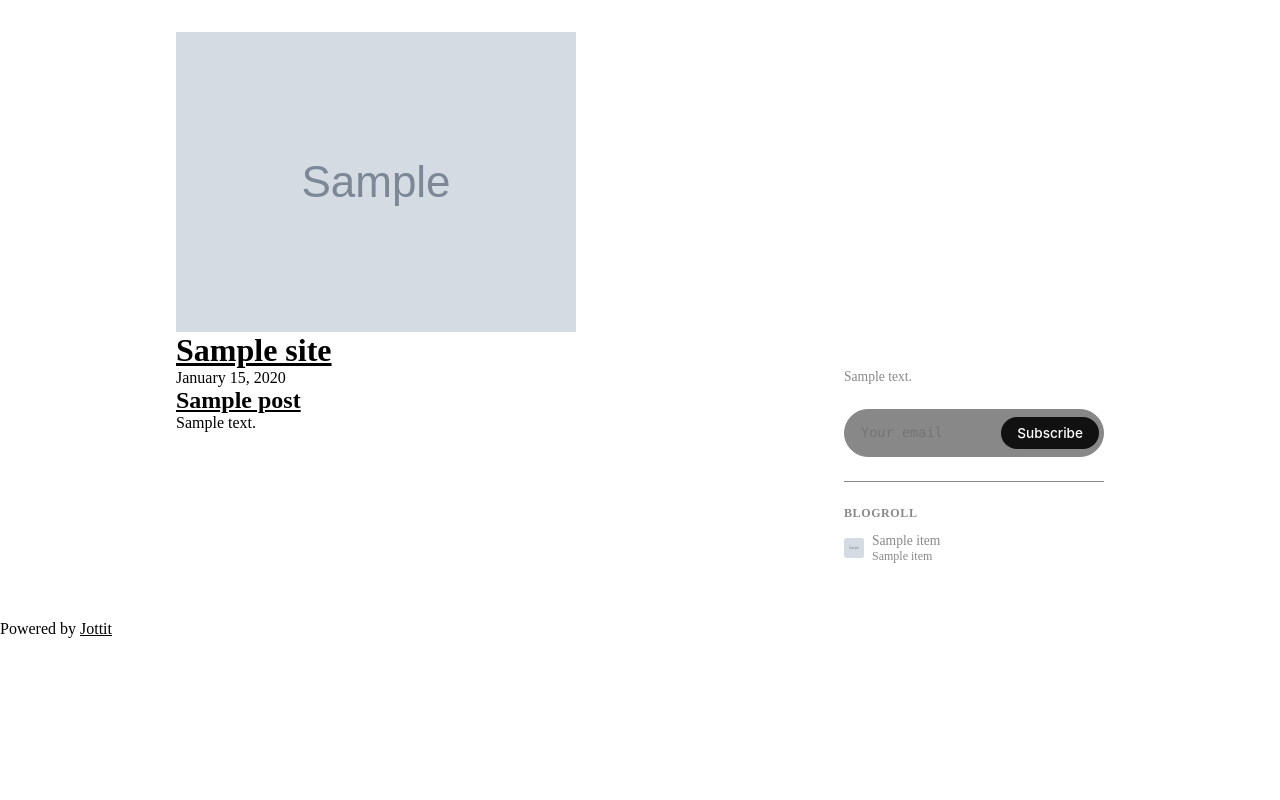
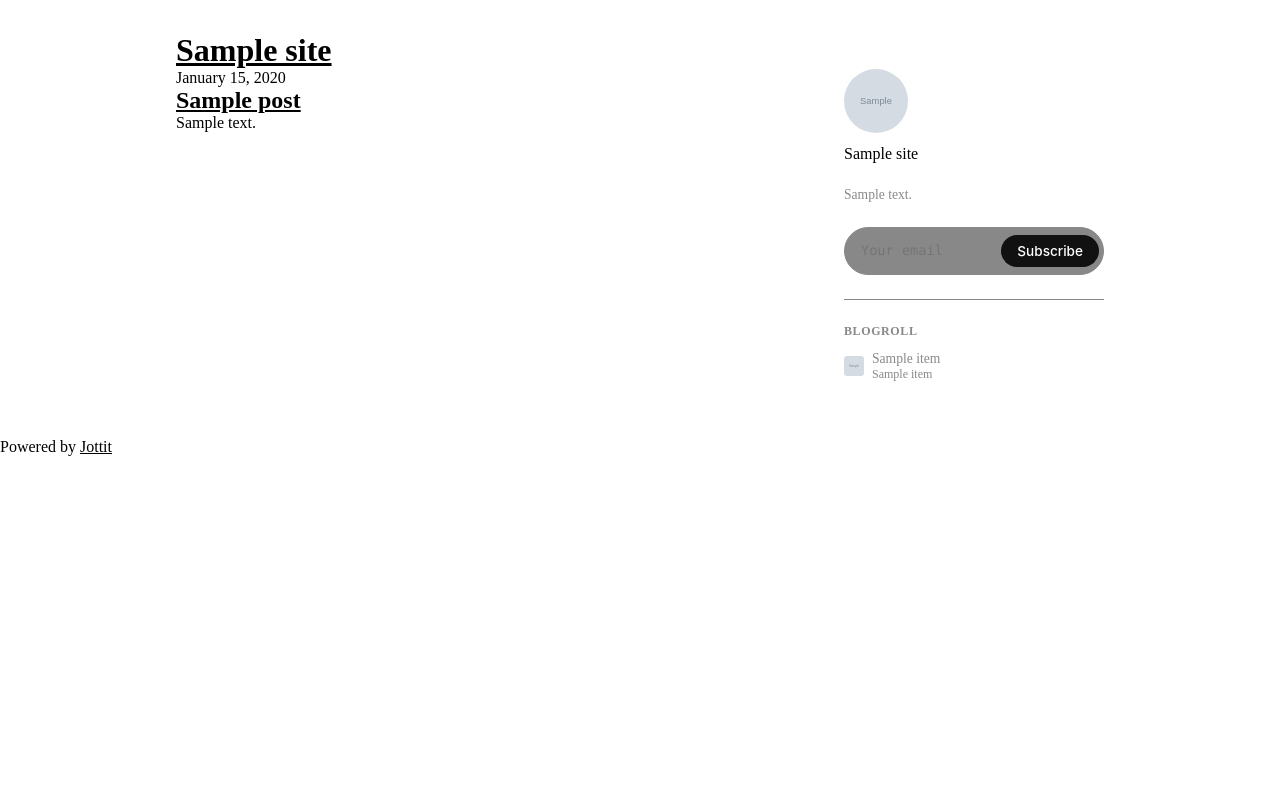
Before and after one commit to Jottit/tinypost, a Flask app: template templates/site.html in a window 1280 px wide. Run offline with Flask 3, Linux system fonts and the light colour scheme; the template is opened without the code that fills it: most values are stand-ins (such as "Sample title", 1, 10 or a date in 2020); grey boxes marked "Sample" are stand-in pictures; some libraries are stand-ins or nearby versions.

Commit message:
redesign empty state, navigation, and sidebar layout

```diff
--- a/routes.py
+++ b/routes.py
@@ -413,7 +413,7 @@ def settings():
 
     update_site(site["id"], title, bio or None, license=license, social_links=social_links)
     update_blogroll(site["id"], blogroll_items)
-    return redirect("/")
+    return redirect("/settings")
 
 
 @app.route("/settings/avatar", methods=["POST"])
--- a/static/base.css
+++ b/static/base.css
@@ -134,7 +134,7 @@ table {
   --site-accent: var(--text-bright);
   --site-font-size: var(--text-base);
   --site-leading: var(--leading-normal);
-  --site-measure: var(--measure);
+  --site-measure: 40rem;
   --editor-measure: 700px;
   --content-width: 60rem;
 }
@@ -236,6 +236,12 @@ main {
   main {
     padding-top: var(--space-6);
   }
+}
+
+article {
+  max-width: var(--site-measure);
+  margin-left: auto;
+  margin-right: auto;
 }
 
 /* ── 5. Avatar settings ──────────────── */
@@ -887,6 +893,7 @@ main {
   justify-content: center;
   width: 30px;
   height: 30px;
+  white-space: nowrap;
   border-radius: var(--radius-full);
   border: 1px solid var(--site-text-muted);
   font-size: var(--text-sm);
@@ -894,6 +901,12 @@ main {
   vertical-align: middle;
   line-height: 1;
   transition: color var(--speed-fast), border-color var(--speed-fast);
+}
+
+.page-nav-add--pill {
+  width: auto;
+  padding: var(--space-2) var(--space-3);
+  border-radius: var(--radius-pill);
 }
 
 .page-nav-add:hover {
@@ -910,10 +923,10 @@ main {
 
 input.page-nav-add-input {
   position: absolute;
-  right: calc(100% + var(--space-3));
+  left: calc(100% + var(--space-3));
   top: 50%;
-  transform: translateY(-50%) translateX(4px);
-  width: 200px;
+  transform: translateY(-50%) translateX(-4px);
+  width: 10ch;
   padding: var(--space-1) var(--space-3);
   font-size: var(--text-sm);
   border-radius: var(--radius-pill);
@@ -1042,6 +1055,19 @@ input.page-nav-add-input.active {
   top: var(--space-6);
 }
 
+.sidebar-avatar {
+  display: block;
+  width: 64px;
+  height: 64px;
+  border-radius: var(--radius-full);
+  margin-bottom: var(--space-3);
+}
+
+.sidebar-title {
+  font-weight: var(--weight-semibold);
+  margin-bottom: var(--space-5);
+}
+
 .sidebar-bio {
   font-size: var(--text-sm);
   color: var(--site-text-muted);
@@ -1136,7 +1162,13 @@ input.page-nav-add-input.active {
 /* ── Empty state ─────────────────────── */
 .empty-state {
   text-align: center;
-  padding: var(--space-10) 0;
+  padding: var(--space-6) 0;
+}
+
+.empty-state-text {
+  font-size: var(--text-lg);
+  color: var(--site-text-muted);
+  margin-bottom: var(--space-5);
 }
 
 /* ── Blogroll editor ─────────────────── */
--- a/templates/site.html
+++ b/templates/site.html
@@ -26,20 +26,20 @@
               <p class="draft-label text-center">Draft</p>
             {% endif %}
             <div class="p-summary post-body">{{ post.body | truncatewords(25) | markdown }}</div>
-            {% if not blogroll and post.body.split()|length > 25 %}
-              <div class="text-center mt-4"><a href="/{{ post.slug }}" class="btn">Read more</a></div>
-            {% endif %}
             <a class="article-link u-url" href="/{{ post.slug }}" aria-label="Post: {{ post.title or post.body | truncatewords(10) }}"></a>
             <a class="p-author h-card" href="{{ site_url(site) }}" hidden>{{ site.title }}</a>
           </article>
         {% endfor %}
       {% else %}
-        {% if blogroll and is_owner %}
+        {% if is_owner %}
           <div class="empty-state">
-            <a href="/edit" class="btn">Write your first post</a>
+            <p class="empty-state-text">Your blog is ready.</p>
+            <a href="/edit" class="btn btn--primary">Write your first post</a>
           </div>
         {% else %}
-          <p class="text-center">No posts yet.</p>
+          <div class="empty-state">
+            <p class="empty-state-text">Nothing here yet.</p>
+          </div>
         {% endif %}
       {% endif %}
     </div>
--- a/templates/site_header.html
+++ b/templates/site_header.html
@@ -2,16 +2,15 @@
   {% set visible_pages = pages if is_owner else pages | rejectattr('is_draft') | list %}
   {% if visible_pages or is_owner %}
     <nav class="page-nav"{% if is_owner %} data-owner{% endif %}>
-      {% if visible_pages %}<a href="/">Home</a>{% endif %}
       {% for p in visible_pages %}
         <span class="page-nav-item" data-id="{{ p.id }}"{% if is_owner %} draggable="true"{% endif %}>
-          <span class="page-nav-sep">&middot;</span>
+          {% if not loop.first %}<span class="page-nav-sep">&middot;</span>{% endif %}
           <a href="/{{ p.slug }}"{% if p.is_draft %} class="page-nav-draft"{% endif %}>{{ p.title }}</a>
         </span>
       {% endfor %}
       {% if is_owner %}
         <span class="page-nav-add-wrap">
-          <button class="page-nav-add">+</button>
+          <button class="page-nav-add{% if not visible_pages %} page-nav-add--pill{% endif %}">{% if visible_pages %}+{% else %}+ add menu{% endif %}</button>
           <input type="text" class="page-nav-add-input" placeholder="Page title">
         </span>
       {% endif %}
@@ -19,9 +18,6 @@
   {% endif %}
   {% if is_owner %}
     <script src="{{ url_for('static', filename='navigation.js') }}"></script>
-  {% endif %}
-  {% if site.avatar %}
-    <a href="/"><img class="u-photo" src="{{ site.avatar }}" alt="avatar"></a>
   {% endif %}
   <h1><a class="p-name u-url" href="{{ site_url(site) }}">{{ site.title }}</a></h1>
   {% set links = site.social_links or [] %}
--- a/templates/site_sidebar.html
+++ b/templates/site_sidebar.html
@@ -1,4 +1,8 @@
 <aside class="site-sidebar">
+  {% if site.avatar %}
+    <a href="/"><img class="u-photo sidebar-avatar" src="{{ site.avatar }}" alt="avatar"></a>
+  {% endif %}
+  <p class="sidebar-title">{{ site.title }}</p>
   {% if site.bio %}
     <p class="sidebar-bio">{{ site.bio }}</p>
   {% endif %}
```
